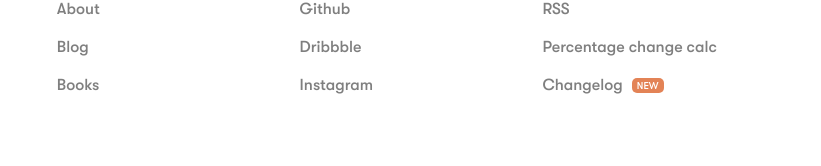
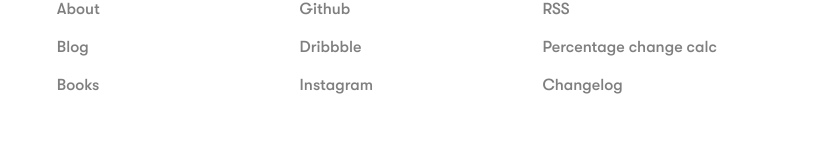
Before and after one commit to samuelkraft/samuelkraft-next, a Next.js app: page / in a window 1280 px wide. Shown: the part 3423-3589 px from the top of the page, without its empty margins (229-1050 px from the left). Built offline with nearby package versions, Linux system fonts and the light colour scheme; no server answers.

Commit message:
Remove NEW badge from footer

```diff
--- a/components/page.module.scss
+++ b/components/page.module.scss
@@ -50,21 +50,3 @@
     }
   }
 }
-
-.badge {
-  position: relative;
-  top: -1px;
-  display: none;
-  margin-left: 5px;
-  padding: 2px 5px;
-  color: white;
-  font-weight: 500;
-  font-size: 10px;
-  text-transform: uppercase;
-  background-color: var(--brand);
-  border-radius: 5px;
-
-  @media (min-width: 480px) {
-    display: inline-block;
-  }
-}
--- a/components/page.tsx
+++ b/components/page.tsx
@@ -21,7 +21,7 @@ const footerLinks = [
   { name: 'Percentage change calc', url: '/percentagechange' },
   { name: 'Books', url: '/books' },
   { name: 'Instagram', url: 'https://www.instagram.com/samuelkraft' },
-  { name: 'Changelog', url: '/changelog', new: true },
+  { name: 'Changelog', url: '/changelog' },
 ]
 
 const Page = ({ children }: PageProps): JSX.Element => (
@@ -35,9 +35,7 @@ const Page = ({ children }: PageProps): JSX.Element => (
         {footerLinks.map(link => (
           <li key={link.name}>
             <Link href={link.url}>
-              <a>
-                {link.name} {link.new && <span className={styles.badge}>New</span>}
-              </a>
+              <a>{link.name}</a>
             </Link>
           </li>
         ))}
```
